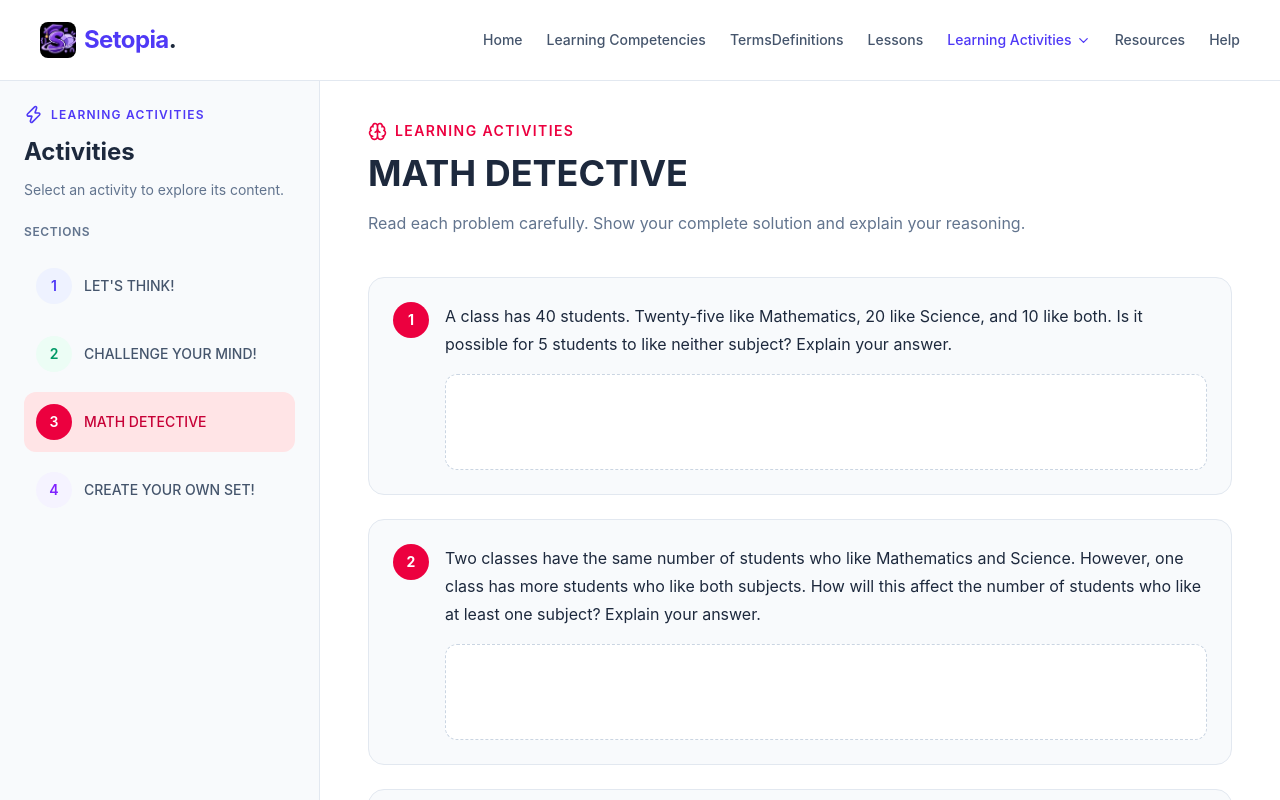
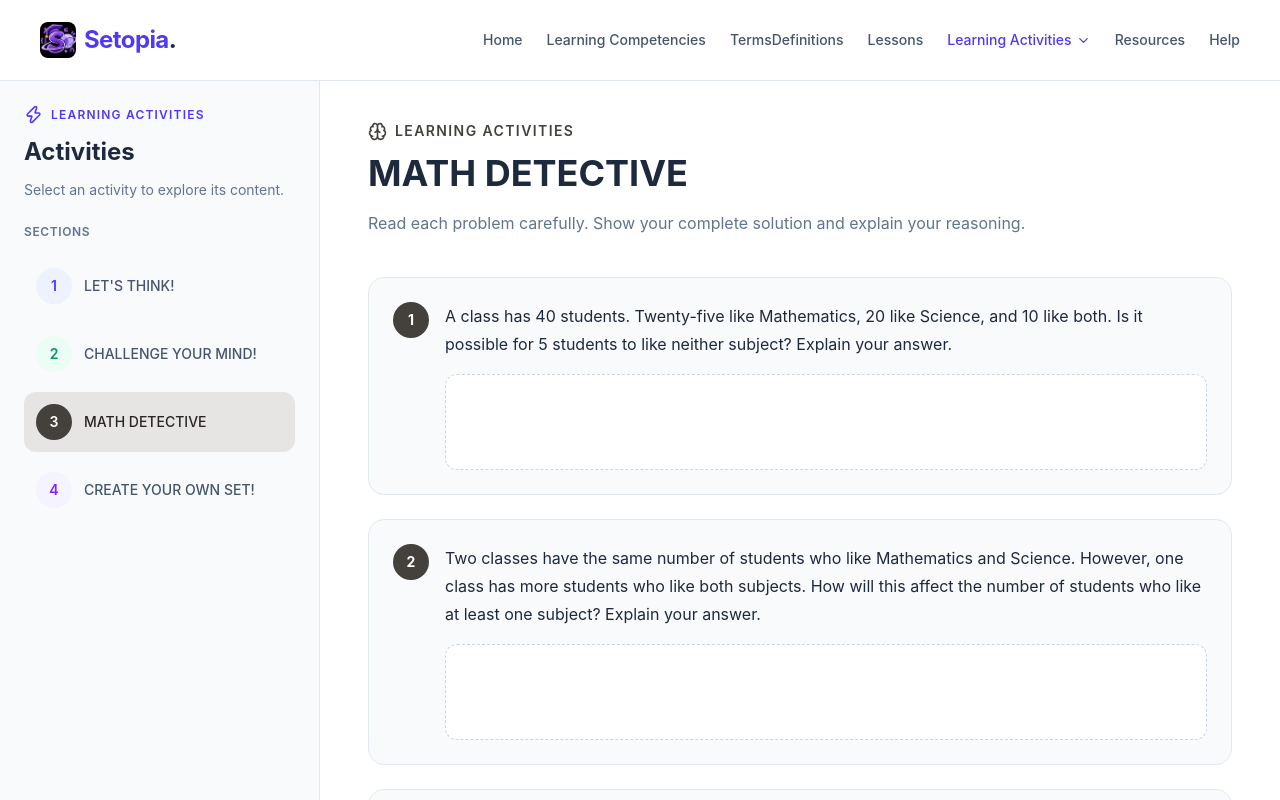
Before and after one commit to codebylorence/Setopia, a React (Vite) app: page /hots-questions in a window 1280 px wide. Shown: the top 800 px of the page. Built offline with nearby package versions, Linux system fonts and the light colour scheme.

Commit message:
change the color

```diff
--- a/src/components/ActivitySidebar.jsx
+++ b/src/components/ActivitySidebar.jsx
@@ -5,7 +5,7 @@ import { ChevronDown, Zap } from 'lucide-react'
 const links = [
   { path: '/independent-practices', label: "LET'S THINK!",         color: 'text-indigo-600',  bg: 'bg-indigo-50',  active: 'bg-indigo-100 text-indigo-700',   badge: 'bg-indigo-600 text-white'  },
   { path: '/real-life-scenarios',   label: 'CHALLENGE YOUR MIND!', color: 'text-emerald-600', bg: 'bg-emerald-50', active: 'bg-emerald-100 text-emerald-700', badge: 'bg-emerald-600 text-white' },
-  { path: '/hots-questions',        label: 'MATH DETECTIVE',       color: 'text-rose-600',    bg: 'bg-rose-50',    active: 'bg-rose-100 text-rose-700',       badge: 'bg-rose-600 text-white'    },
+  { path: '/hots-questions',        label: 'MATH DETECTIVE',       color: 'text-stone-700',   bg: 'bg-stone-100',  active: 'bg-stone-200 text-stone-800',     badge: 'bg-stone-700 text-white'    },
   { path: '/create-your-own-set',   label: 'CREATE YOUR OWN SET!', color: 'text-violet-600',  bg: 'bg-violet-50',  active: 'bg-violet-100 text-violet-700',   badge: 'bg-violet-600 text-white'  },
 ]
 
--- a/src/sections/CreateYourOwnSet.jsx
+++ b/src/sections/CreateYourOwnSet.jsx
@@ -13,7 +13,7 @@ const tasks = [
     number: 2,
     label: 'Not Well-Defined Collection',
     instruction: 'Think of one collection from your surroundings that is NOT well-defined. Write it and explain why it cannot be clearly determined.',
-    color: 'rose',
+    color: 'amber',
   },
   {
     number: 3,
@@ -25,7 +25,7 @@ const tasks = [
 
 const colorMap = {
   indigo:  { badge: 'bg-indigo-600 text-white',  border: 'border-indigo-200',  bg: 'bg-indigo-50',  label: 'text-indigo-700'  },
-  rose:    { badge: 'bg-rose-600 text-white',    border: 'border-rose-200',    bg: 'bg-rose-50',    label: 'text-rose-700'    },
+  amber:   { badge: 'bg-amber-500 text-white',   border: 'border-amber-200',   bg: 'bg-amber-50',   label: 'text-amber-700'   },
   emerald: { badge: 'bg-emerald-600 text-white', border: 'border-emerald-200', bg: 'bg-emerald-50', label: 'text-emerald-700' },
 }
 
--- a/src/sections/HOTSQuestions.jsx
+++ b/src/sections/HOTSQuestions.jsx
@@ -36,7 +36,7 @@ export default function HOTSQuestions() {
 
             {/* Header */}
             <div className="mb-10">
-              <div className="mb-3 flex items-center gap-2 text-rose-600">
+              <div className="mb-3 flex items-center gap-2 text-stone-700">
                 <Brain size={19} />
                 <span className="text-sm font-semibold uppercase tracking-widest">Learning Activities</span>
               </div>
@@ -50,7 +50,7 @@ export default function HOTSQuestions() {
               {questions.map((item) => (
                 <li key={item.number} className="rounded-2xl border border-slate-200 bg-slate-50 p-6">
                   <div className="flex items-start gap-4">
-                    <span className="flex h-9 w-9 shrink-0 items-center justify-center rounded-full bg-rose-600 text-sm font-bold text-white">
+                    <span className="flex h-9 w-9 shrink-0 items-center justify-center rounded-full bg-stone-700 text-sm font-bold text-white">
                       {item.number}
                     </span>
                     <div className="flex-1">
```
